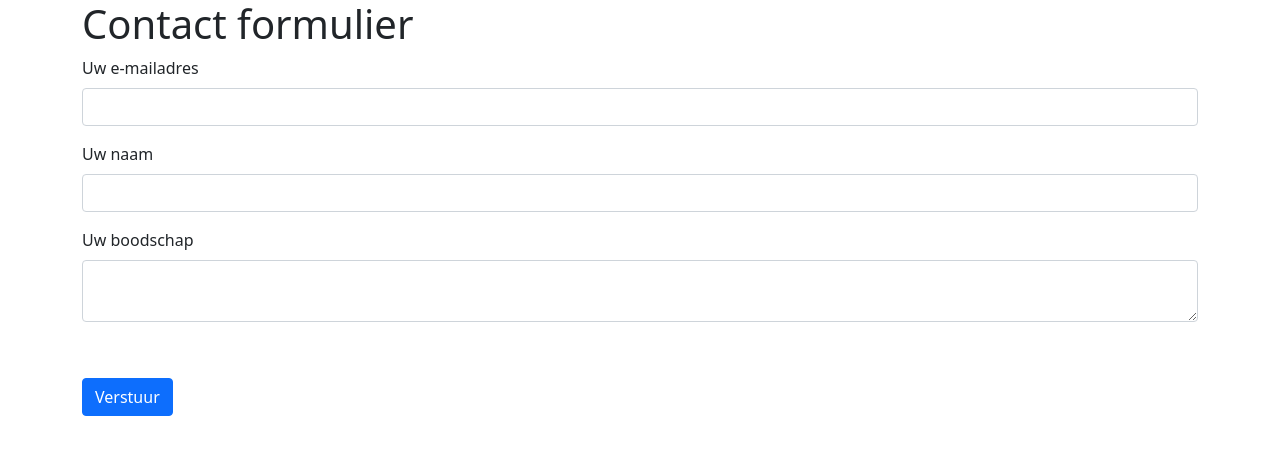
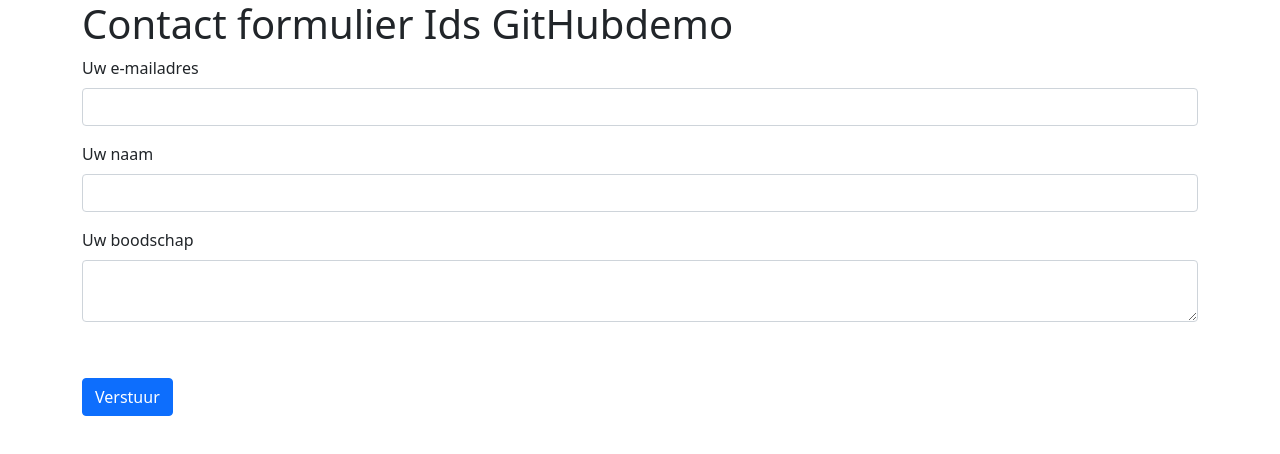
Before and after one commit to idsosd/githubdemo, a plain HTML site: page index.html in a window 1280 px wide. Drawn offline with nearby package versions, Linux system fonts and the light colour scheme.

Commit message:
versie 0.1

```diff
--- a/index.html
+++ b/index.html
@@ -2,13 +2,13 @@
 <html lang="nl">
 <head>
     <meta charset="UTF-8">
-    <title>Ids OSD Portfolio</title>
+    <title>Ids GitHub Demo</title>
     <link href="https://cdn.jsdelivr.net/npm/bootstrap@5.0.0-beta2/dist/css/bootstrap.min.css" rel="stylesheet" integrity="sha384-BmbxuPwQa2lc/FVzBcNJ7UAyJxM6wuqIj61tLrc4wSX0szH/Ev+nYRRuWlolflfl" crossorigin="anonymous">
 </head>
 <body>
 
 <div class="container">
-    <header><h1>Contact formulier</h1></header>
+    <header><h1>Contact formulier Ids GitHubdemo</h1></header>
     <form method="post" action="verwerk_contactform.php">
         <div class="mb-3">
             <label for="exampleInputEmail1" class="form-label">Uw e-mailadres</label>
```
